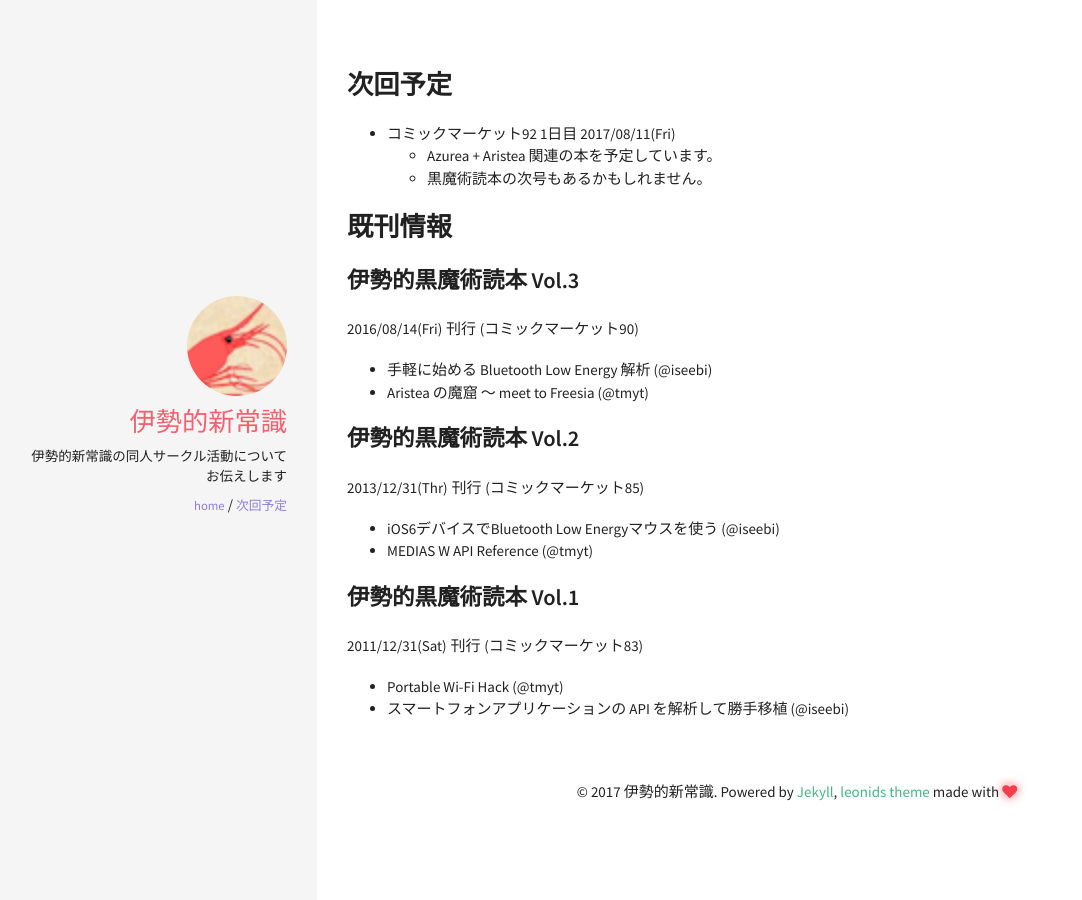
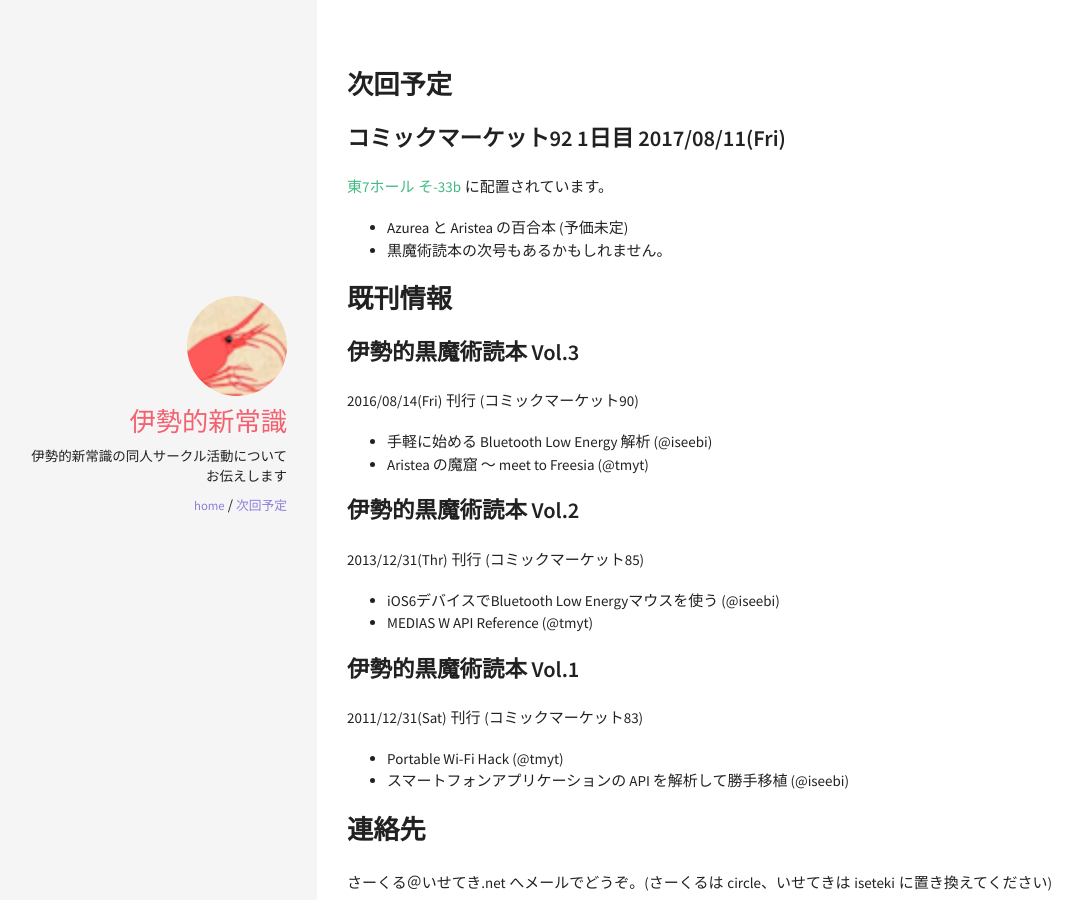
Before and after one commit to iseteki-circle/c.iseteki.net, a Jekyll site: the page built from index.md, in a window 1280 px wide. Shown: the whole page, without its empty margins (3-1085 px from the left). Built offline with Jekyll 4.4.1, drawn with Linux system fonts in a browser that asks for light colours; our own code applies the rules of GitHub Pages for plain Markdown files.

Commit message:
add Azurea&Aristea yuri book

```diff
--- a/index.md
+++ b/index.md
@@ -4,9 +4,12 @@ layout: default
 
 ## 次回予定
 
-- コミックマーケット92 1日目 2017/08/11(Fri)
-    - Azurea + Aristea 関連の本を予定しています。
-    - 黒魔術読本の次号もあるかもしれません。
+### コミックマーケット92 1日目 2017/08/11(Fri)
+
+[東7ホール そ-33b](https://webcatalog.circle.ms/Circle/13313038/) に配置されています。
+
+- Azurea と Aristea の百合本 (予価未定)
+- 黒魔術読本の次号もあるかもしれません。
 
 ## 既刊情報
 
@@ -30,3 +33,7 @@ layout: default
 
 - Portable Wi-Fi Hack (@tmyt)
 - スマートフォンアプリケーションの API を解析して勝手移植 (@iseebi)
+
+## 連絡先
+
+さーくる＠いせてき.net へメールでどうぞ。(さーくるは circle、いせてきは iseteki に置き換えてください)
```
